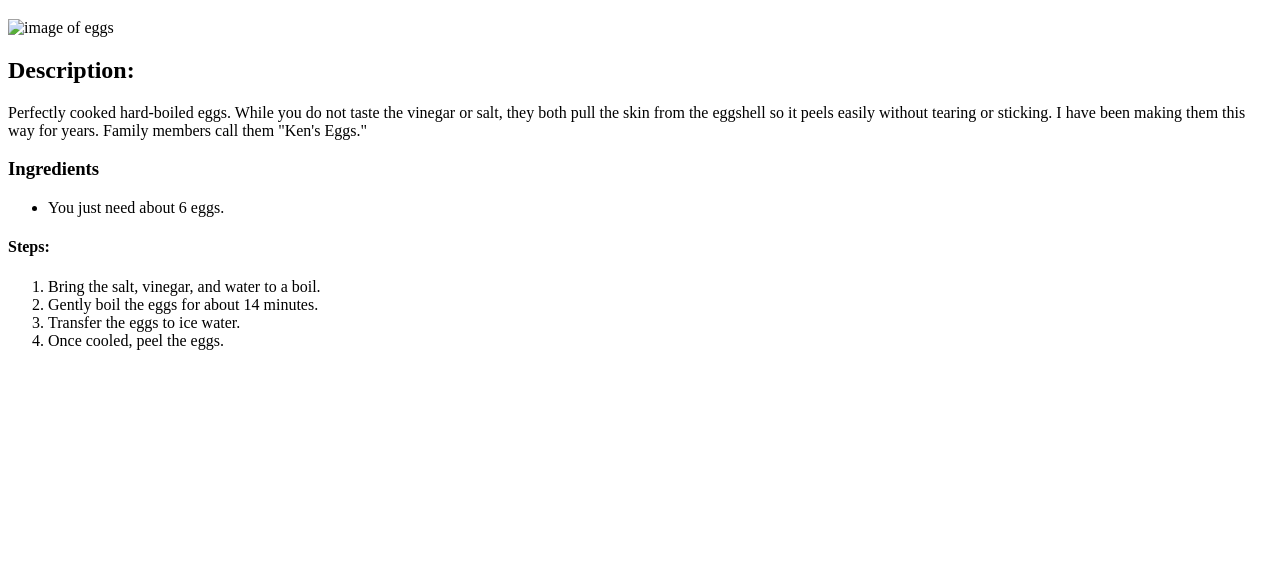
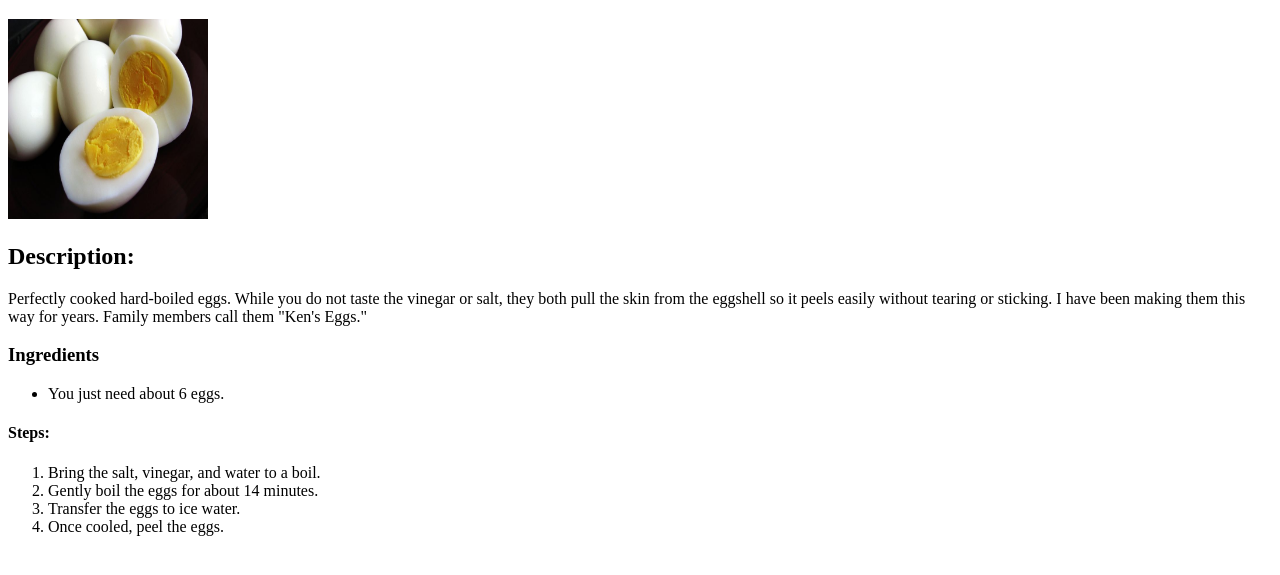
Before and after one commit to kachamachkov/odin-recipes, a plain HTML site: page recipes/eggs.html in a window 1280 px wide. Shown: the part 61-636 px from the top of the page. Drawn offline with Linux system fonts and the light colour scheme; the site is published under a folder, as on GitHub Pages, so addresses that start at the root find nothing.

Commit message:
Fix rice/eggs html images not showing

```diff
--- a/recipes/eggs.html
+++ b/recipes/eggs.html
@@ -8,7 +8,7 @@
 	<body>
 		<h1>Eggs</h1>
 		<img
-			src="/recipes/imgs/eggs.jpg"
+			src="imgs/eggs.jpg"
 			alt="image of eggs"
 			style="height: 200px"
 			width="200px"
```
Also changed, not shown: recipes/rice.html (+1 -1 lines).
